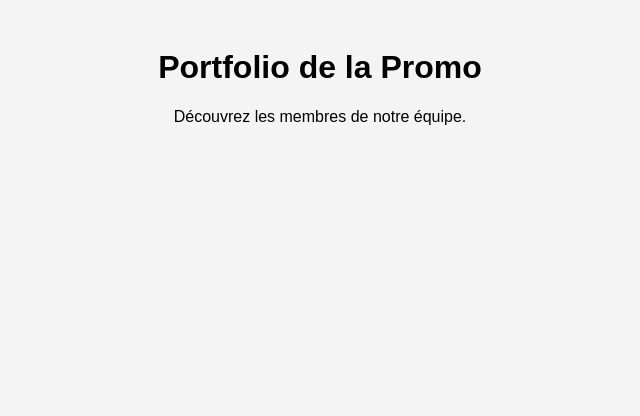
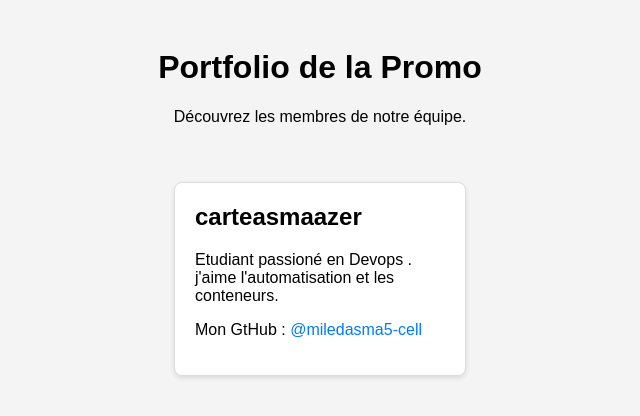
Before and after one commit to wiem-kb/tp_g4_devops_collaboration, a plain HTML site: page index.html in a window 1280 px wide. Shown: the whole page, without its empty margins (320-960 px from the left). Drawn offline with Linux system fonts and the light colour scheme.

Commit message:
ajoutercarteasmaazer

```diff
--- a/index.html
+++ b/index.html
@@ -14,6 +14,12 @@
     <main>
         <section class="card-container">
             <!-- Les cartes des étudiants seront ajoutées ici -->
+<div class="card">
+   <h2> carteasmaazer </h2>
+  <p>Etudiant passioné en Devops . j'aime l'automatisation et les conteneurs.</p>
+  <p>Mon GtHub : <a
+   href="https://github.com/miledasma5-cell"target="bla,k">@miledasma5-cell</a></p>
+</div>
         </section>
     </main>
 </body>
```
